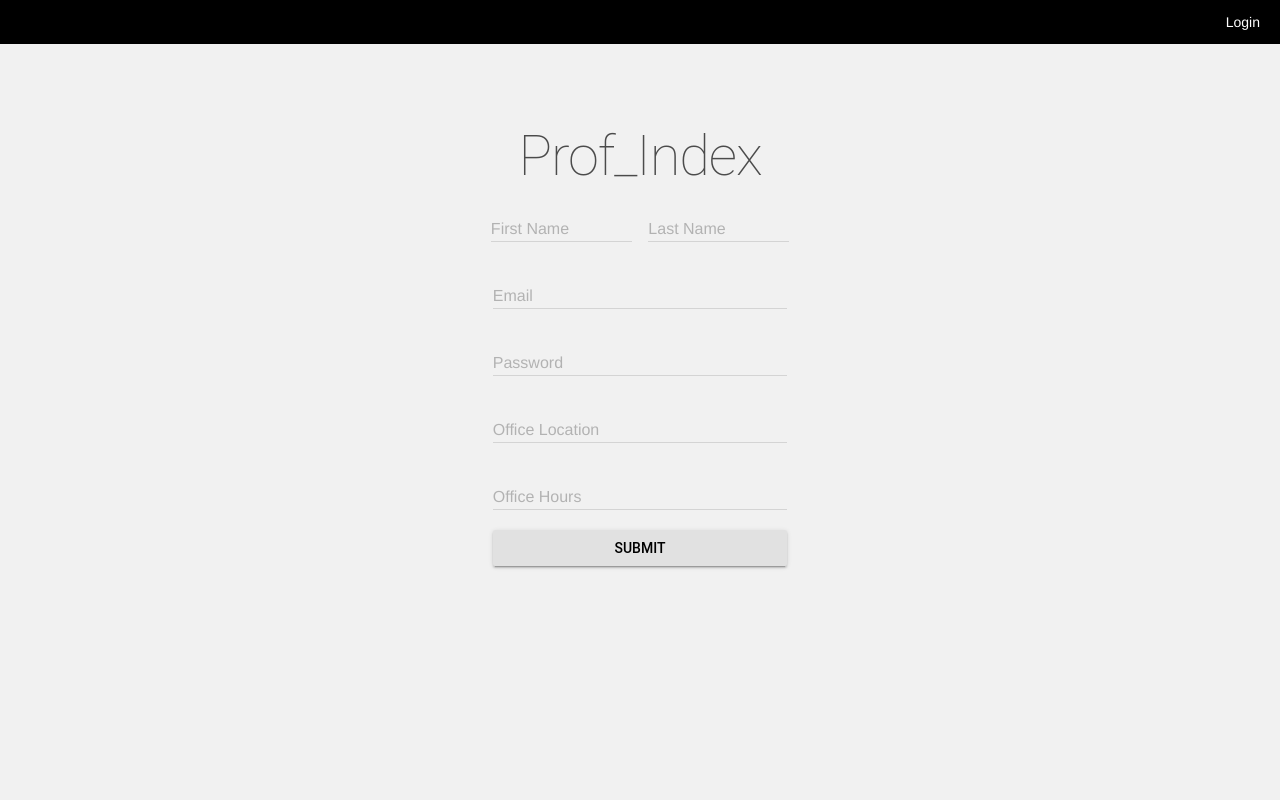
After one commit to YNCHacks/ProfIndex, a Flask app: page /signup/ in a window 1280 px wide. The commit adds this page. Run offline with Flask 2, Linux system fonts and the light colour scheme; some libraries are stand-ins or nearby versions.

Commit message:
Signup page

```diff
--- a/app/controllers/controller.py
+++ b/app/controllers/controller.py
@@ -22,7 +22,7 @@ class Controller:
 
     def authenticate(self, email, password):
         hashed_pw = self.hash_password(password)
-        isSuccess = self.data.authenticate(email, password)
+        isSuccess = self.data.authenticate(email, hashed_pw)
         return isSuccess
 
     def get_all_professors(self):
--- a/app/models/professor.py
+++ b/app/models/professor.py
@@ -38,7 +38,7 @@ class Professor:
         self.office = prof_details["office"]
         self.office_hours = prof_details["office_hours"]
 
-    def get_json():
+    def get_json(self):
         """
         Return professor attributes in json form
         """
--- a/app/static/css/style.css
+++ b/app/static/css/style.css
@@ -17,6 +17,7 @@
 
 body {
     background:#f1f1f1;
+    text-align: center;
 }
 
 h1 {
--- a/app/static/json/professors.json
+++ b/app/static/json/professors.json
@@ -1 +1 @@
-{"john.mulaney@u.yale-nus.edu.sg": {"name": "John Mulaney", "office": "Elm 02-15F", "office_hours": "Monday 10:00 - 12:00, Thursday 13:00 - 15:00", "picture_url": "https://www.yale-nus.edu.sg/wp-content/uploads/2015/07/stanislav-presolski-headshot-380x507.jpg", "availability": true, "email": "john.mulaney@u.yale-nus.edu.sg", "password": "DLKFJ320923LKJSDf", "id": "KJOIq09039KLJ"}}
+{"john.mulaney@u.yale-nus.edu.sg": {"name": "John Mulaney", "office": "Elm 02-15F", "office_hours": "Monday 10:00 - 12:00, Thursday 13:00 - 15:00", "picture_url": "https://www.yale-nus.edu.sg/wp-content/uploads/2015/07/stanislav-presolski-headshot-380x507.jpg", "availability": true, "id": "KJOIq09039KLJ", "password": "DLKFJ320923LKJSDf", "email": "john.mulaney@u.yale-nus.edu.sg"}, "rossrauber@gmail.com": {"picture_url": "http://www.allegraabbotsford.com/wp-content/uploads/2015/06/generic-profile.png", "name": "Ross Rauber", "office": "asdf", "office_hours": "asdf", "password": "3da541559918a808c2402bba5012f6c60b27661c", "availability": false, "id": "asdfasdf", "email": "rossrauber@gmail.com"}}
--- a/app/templates/index.html
+++ b/app/templates/index.html
@@ -23,7 +23,8 @@
 </head>
 <body>
     <div class="nav" style="margin-bottom: 100px;">
-        <a href="/login">Login</a>
+        <a href="/signup/">Sign Up &nbsp; | </a>
+        <a href="/login/">&nbsp; Login</a>
     </div>
     <a href="/"><h1>Prof_Index</h1></a>
     <form action="/search_prof/" method="post" style="text-align:center;">
--- /dev/null
+++ b/app/templates/signup.html
@@ -0,0 +1,47 @@
+<html>
+<head>
+    <link rel="stylesheet" href="/static/css/material.min.css">
+    <link rel="stylesheet" href="/static/css/style.css">
+    <script defer src="https://code.getmdl.io/1.1.1/material.min.js"></script>
+    <meta name="viewport" content="width=device-width, initial-scale=1.0">
+</head>
+<body>
+    <div class="nav">
+        <a href="login.html">Login</a>
+    </div>
+    <a href="/"><h1>Prof_Index</h1></a>
+    <form action="/new_user/" method="post" style="text-align:center;">
+        <div class="mdl-textfield mdl-js-textfield mdl-textfield--floating-label" id="username" style="width:11%; margin-right:1%;">
+            <input class="mdl-textfield__input" type="text" name="fname">
+            <label class="mdl-textfield__label">First Name<label>
+        </div>
+        <div class="mdl-textfield mdl-js-textfield mdl-textfield--floating-label" id="username" style="width:11%;">
+            <input class="mdl-textfield__input" type="text" name="lname">
+            <label class="mdl-textfield__label">Last Name<label>
+        </div>
+        <br>
+        <div class="mdl-textfield mdl-js-textfield mdl-textfield--floating-label" id="username" style="width:23%;">
+            <input class="mdl-textfield__input" type="text" name="email">
+            <label class="mdl-textfield__label">Email<label>
+        </div>
+        <br>
+        <div class="mdl-textfield mdl-js-textfield mdl-textfield--floating-label" id="password" style="width:23%;">
+            <input class="mdl-textfield__input" type="password" name="password">
+            <label class="mdl-textfield__label">Password<label>
+        </div>
+        <br>
+        <div class="mdl-textfield mdl-js-textfield mdl-textfield--floating-label" id="username" style="width:23%;">
+            <input class="mdl-textfield__input" type="text" name="location">
+            <label class="mdl-textfield__label">Office Location<label>
+        </div>
+        <br>
+        <div class="mdl-textfield mdl-js-textfield mdl-textfield--floating-label" id="username" style="width:23%;">
+            <input class="mdl-textfield__input" type="text" name="hours">
+            <label class="mdl-textfield__label">Office Hours<label>
+        </div>
+        <br>
+        <button class="mdl-button mdl-js-button mdl-button--raised" action="submit" style="width:23%;">Submit</button>
+    </form>
+
+</body>
+</html>
--- a/app/views.py
+++ b/app/views.py
@@ -3,6 +3,7 @@
 from app import app
 from app.controllers.controller import *
 from flask import render_template, request, g, session
+import urllib2, re
 
 app.secret_key = '\x90\xfd*"\x9e\'\xe2]\xbd\xa3\x8f,\xca\\\x0e\xd9\x92\xdd\xdc~\xcfKM\x8d'
 
@@ -15,6 +16,17 @@ app.secret_key = '\x90\xfd*"\x9e\'\xe2]\xbd\xa3\x8f,\xca\\\x0e\xd9\x92\xdd\xdc~\
 
 controller = Controller()
 
+def get_image_url(fname, lname):
+    url = "https://www.yale-nus.edu.sg/about/faculty/" + fname + "-" + lname
+    req = urllib2.Request(url, headers={'User-Agent' : "Magic Browser"})
+    try:
+        page = urllib2.urlopen(req)
+        html = page.read()
+        matches = re.findall('src="([^"]+)"', html)[7]
+    except:
+        matches = "http://www.allegraabbotsford.com/wp-content/uploads/2015/06/generic-profile.png"
+    return matches
+
 @app.route('/')
 def index():
     names = controller.get_all_professor_names()
@@ -22,7 +34,26 @@ def index():
 
 @app.route('/login/')
 def render_login_page():
+    names = controller.get_all_professor_names()
     return render_template('login.html')
+
+@app.route('/signup/')
+def render_signup_page():
+    return render_template('signup.html')
+
+@app.route('/new_user/', methods=['POST'])
+def create_new_user():
+    email = request.form['email']
+    password = request.form['password']
+    fname = request.form['fname']
+    lname = request.form['lname']
+    name = fname + " " + lname
+    location = request.form['location']
+    hours = request.form['hours']
+    img_url = get_image_url(fname, lname)
+    prof_properties = {"name": name, "email": email, "password": password, "office": location, "office_hours": hours, "availability": False, "picture_url": img_url, "id": "asdfasdf"}
+    controller.add_professor(prof_properties)
+    return render_login_page()
 
 @app.route('/create_account/')
 def render_create_account_page():
```
